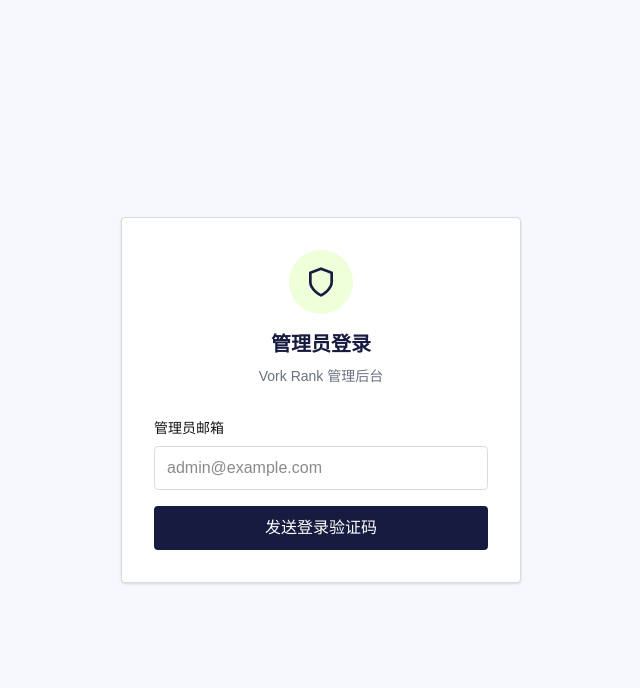
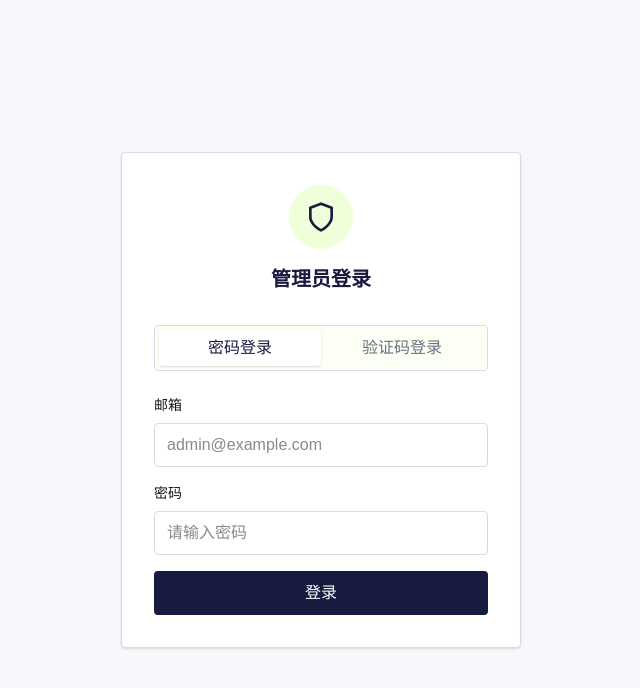
Before and after one commit to achen4314/vork-rank, a Next.js app: page /admin/login in a window 1280 px wide. Shown: the top 688 px of the page, without its empty margins (319-959 px from the left). Built offline with nearby package versions, Linux system fonts and the light colour scheme; no server answers.

Commit message:
feat: admin login with email+password or OTP code
- Toggle between password login and verification code login
- signInWithPassword for quick password access
- Keep OTP code flow as fallback

```diff
--- a/src/app/admin/login/page.tsx
+++ b/src/app/admin/login/page.tsx
@@ -5,12 +5,12 @@ import { createBrowserClient } from "@supabase/ssr";
 import { useRouter } from "next/navigation";
 import { ShieldIcon } from "@/components/Icons";
 
-export const dynamic = "force-dynamic";
-
 export default function AdminLoginPage() {
   const [email, setEmail] = useState("");
+  const [password, setPassword] = useState("");
   const [code, setCode] = useState("");
-  const [step, setStep] = useState<"email" | "code">("email");
+  const [mode, setMode] = useState<"password" | "code">("password");
+  const [step, setStep] = useState<"form" | "code">("form");
   const [loading, setLoading] = useState(false);
   const [error, setError] = useState("");
   const router = useRouter();
@@ -20,6 +20,45 @@ export default function AdminLoginPage() {
     process.env.NEXT_PUBLIC_SUPABASE_ANON_KEY!,
   );
 
+  // Password login
+  const handlePasswordLogin = async () => {
+    if (!email || !password) {
+      setError("请输入邮箱和密码");
+      return;
+    }
+    setLoading(true);
+    setError("");
+
+    const { data, error: authError } = await supabase.auth.signInWithPassword({
+      email,
+      password,
+    });
+
+    if (authError || !data.user) {
+      setError(authError?.message ?? "登录失败");
+      setLoading(false);
+      return;
+    }
+
+    // Check admin role
+    const { data: admin } = await supabase
+      .from("admins")
+      .select("role, event_slug")
+      .eq("user_id", data.user.id)
+      .maybeSingle();
+
+    if (!admin) {
+      await supabase.auth.signOut();
+      setError("您不是管理员");
+      setLoading(false);
+      return;
+    }
+
+    router.push("/admin");
+    router.refresh();
+  };
+
+  // Send verification code
   const sendCode = async () => {
     if (!email) {
       setError("请输入管理员邮箱");
@@ -41,9 +80,10 @@ export default function AdminLoginPage() {
     setLoading(false);
   };
 
+  // Verify code
   const verifyCode = async () => {
     if (!code) {
-      setError("请输入邮箱中的验证码");
+      setError("请输入验证码");
       return;
     }
     setLoading(true);
@@ -56,7 +96,7 @@ export default function AdminLoginPage() {
     });
 
     if (verifyError || !data.user) {
-      setError("验证失败，请检查验证码是否正确");
+      setError("验证失败");
       setLoading(false);
       return;
     }
@@ -69,7 +109,7 @@ export default function AdminLoginPage() {
 
     if (!admin) {
       await supabase.auth.signOut();
-      setError("您不是管理员，无权访问后台");
+      setError("您不是管理员");
       setLoading(false);
       return;
     }
@@ -86,12 +126,65 @@ export default function AdminLoginPage() {
             <ShieldIcon className="h-8 w-8 text-[var(--brand-navy)]" />
           </div>
           <h1 className="text-xl font-black text-[var(--brand-navy)]">管理员登录</h1>
-          <p className="mt-2 text-sm text-[var(--muted)]">Vork Rank 管理后台</p>
         </div>
 
-        {step === "email" ? (
+        {/* Mode toggle */}
+        <div className="mb-6 flex rounded border border-[var(--line)] bg-[var(--metric)] p-1">
+          <button
+            onClick={() => { setMode("password"); setStep("form"); setError(""); }}
+            className={`flex-1 rounded py-1.5 text-sm font-bold transition ${
+              mode === "password"
+                ? "bg-white text-[var(--brand-navy)] shadow-sm"
+                : "text-[var(--muted)]"
+            }`}
+          >
+            密码登录
+          </button>
+          <button
+            onClick={() => { setMode("code"); setStep("form"); setError(""); }}
+            className={`flex-1 rounded py-1.5 text-sm font-bold transition ${
+              mode === "code"
+                ? "bg-white text-[var(--brand-navy)] shadow-sm"
+                : "text-[var(--muted)]"
+            }`}
+          >
+            验证码登录
+          </button>
+        </div>
+
+        {mode === "password" ? (
           <>
-            <label className="mb-2 block text-sm font-medium text-[var(--ink)]">管理员邮箱</label>
+            <label className="mb-2 block text-sm font-medium text-[var(--ink)]">邮箱</label>
+            <input
+              type="email"
+              value={email}
+              onChange={(e) => setEmail(e.target.value)}
+              className="h-11 w-full rounded border border-[var(--line)] px-3 text-[var(--ink)]"
+              placeholder="admin@example.com"
+            />
+            <label className="mb-2 mt-4 block text-sm font-medium text-[var(--ink)]">密码</label>
+            <input
+              type="password"
+              value={password}
+              onChange={(e) => setPassword(e.target.value)}
+              className="h-11 w-full rounded border border-[var(--line)] px-3 text-[var(--ink)]"
+              placeholder="请输入密码"
+              onKeyDown={(e) => e.key === "Enter" && handlePasswordLogin()}
+            />
+            <button
+              type="button"
+              onClick={handlePasswordLogin}
+              disabled={loading}
+              className="mt-4 inline-flex h-11 w-full items-center justify-center rounded
+                         border-2 border-[var(--brand-navy)] bg-[var(--brand-navy)] px-6
+                         font-bold text-white transition hover:opacity-90 disabled:opacity-50"
+            >
+              {loading ? "登录中..." : "登录"}
+            </button>
+          </>
+        ) : step === "form" ? (
+          <>
+            <label className="mb-2 block text-sm font-medium text-[var(--ink)]">邮箱</label>
             <input
               type="email"
               value={email}
@@ -139,12 +232,12 @@ export default function AdminLoginPage() {
             </button>
             <button
               type="button"
-              onClick={() => { setStep("email"); setCode(""); }}
+              onClick={() => { setStep("form"); setCode(""); }}
               className="mt-3 inline-flex h-11 w-full items-center justify-center rounded border
                          border-[var(--line)] bg-white px-6 font-bold text-[var(--brand-navy)]
                          transition hover:border-[var(--brand-navy)]"
             >
-              重新输入邮箱
+              重新发送
             </button>
           </>
         )}
```
